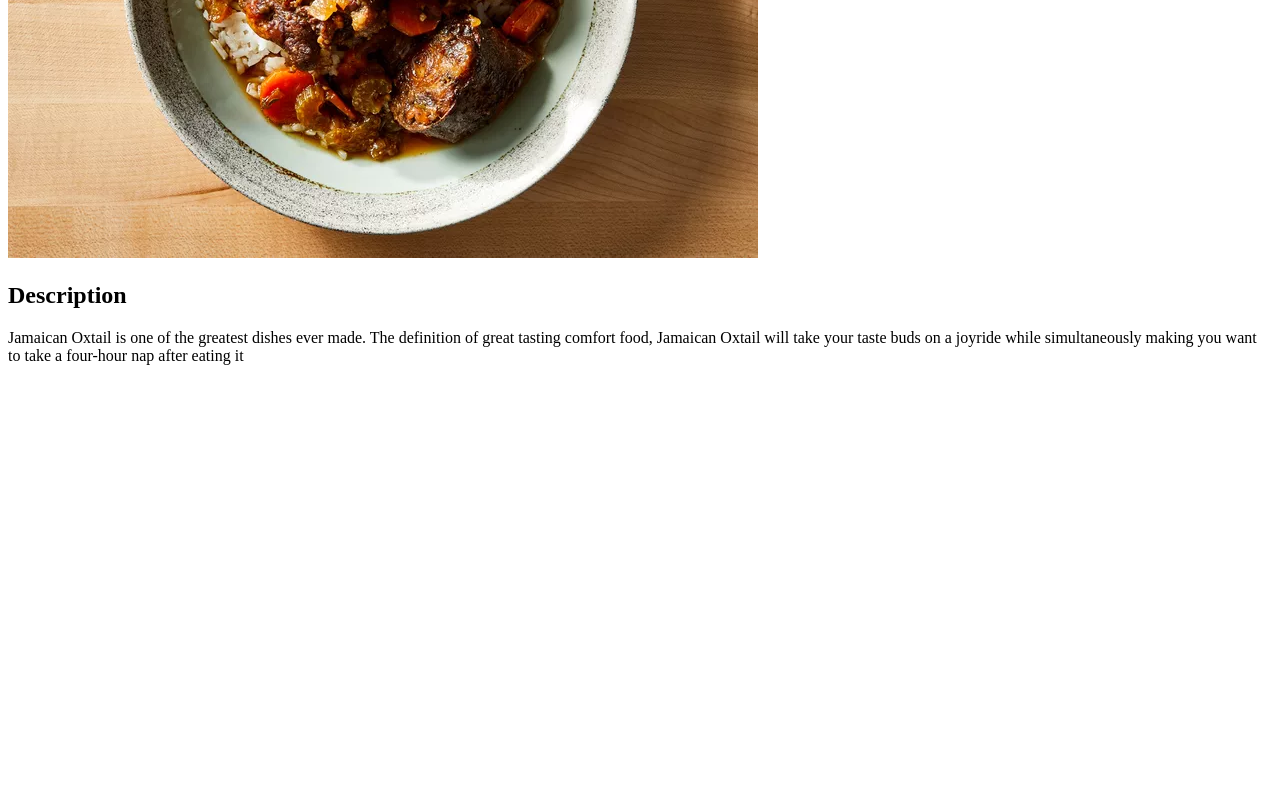
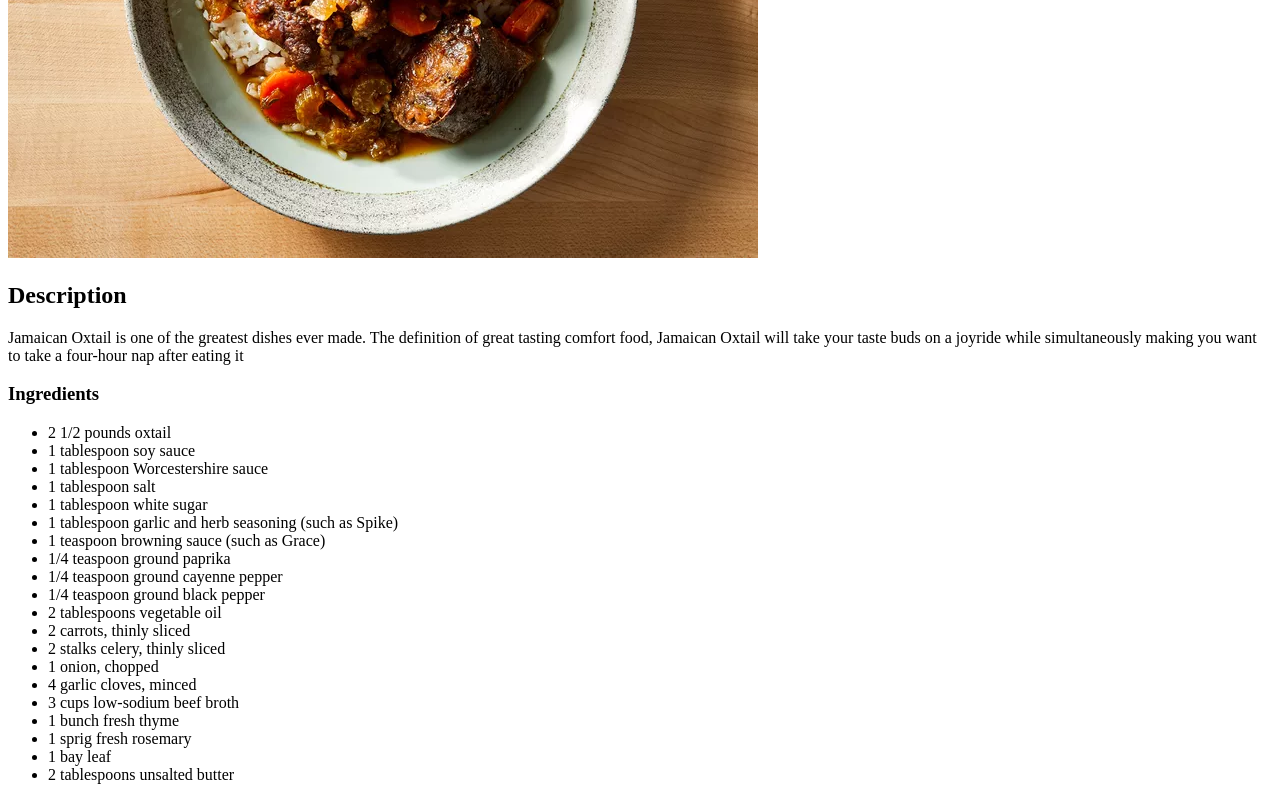
Before and after one commit to mdj10/odin-recipes, a plain HTML site: page recipes/jamaican-oxtail.html in a window 1280 px wide. Shown: the part 385-1185 px from the top of the page. Before the commit the page ends 800 px from the top, so only its background shows below. Drawn offline with Linux system fonts and the light colour scheme.

Commit message:
Add ingredients list and un-do change
Added ingredients list to the jamaican-oxtail.html
as well as removing spacing changes I made to the
carbonara.html file.

```diff
--- a/recipes/jamaican-oxtail.html
+++ b/recipes/jamaican-oxtail.html
@@ -10,8 +10,10 @@
 
         <h1>Jamaican Oxtail</h1>
 
+
         <img src="recipe-images/jamaican-oxtail.png"
         alt="Jamaican Oxtail">
+
 
         <h2>Description</h2>
         <p>Jamaican Oxtail is one of the greatest dishes
@@ -20,5 +22,33 @@
         a joyride while simultaneously making you want to
         take a four-hour nap after eating it</p>
 
+
+        <h3>Ingredients</h3>
+        <ul>
+            <li>2 1/2 pounds oxtail</li>
+            <li>1 tablespoon soy sauce</li>
+            <li>1 tablespoon Worcestershire sauce</li>
+            <li>1 tablespoon salt</li>
+            <li>1 tablespoon white sugar</li>
+            <li>1 tablespoon garlic and herb seasoning
+            (such as Spike)</li>
+            <li>1 teaspoon browning sauce
+            (such as Grace)</li>
+            <li>1/4 teaspoon ground paprika</li>
+            <li>1/4 teaspoon ground cayenne pepper</li>
+            <li>1/4 teaspoon ground black pepper</li>
+            <li>2 tablespoons vegetable oil</li>
+            <li>2 carrots, thinly sliced</li>
+            <li>2 stalks celery, thinly sliced</li>
+            <li>1 onion, chopped</li>
+            <li>4 garlic cloves, minced</li>
+            <li>3 cups low-sodium beef broth</li>
+            <li>1 bunch fresh thyme</li>
+            <li>1 sprig fresh rosemary</li>
+            <li>1 bay leaf</li>
+            <li>2 tablespoons unsalted butter</li>
+        </ul>
+
+
     </body>
 </html>
```
Also changed, not shown: recipes/carbonara.html (+1 -1 lines).
